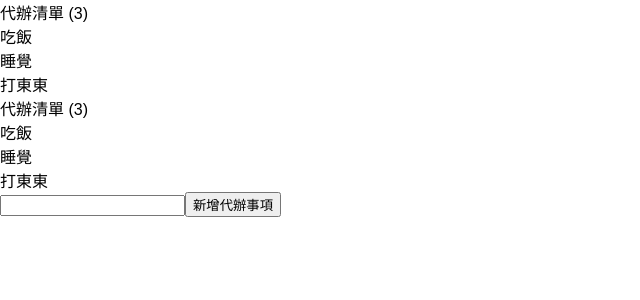
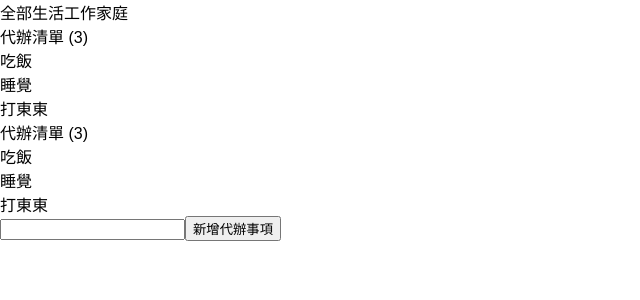
Before and after one commit to curt6815463/react-todolist-bestpractice, a React (Create React App) app: page / in a window 1280 px wide. Shown: the top 300 px of the page, without its empty margins (0-640 px from the left). Built offline with nearby package versions, Linux system fonts and the light colour scheme.

Commit message:
add groupswitch

```diff
--- a/src/App.js
+++ b/src/App.js
@@ -1,10 +1,7 @@
 import React, { Component } from 'react';
-import Title from './components/Title/'
-import CreateTodo from './components/CreateTodo/'
-import TodoList from './components/TodoList/'
 import AllGroupsTabContent from './components/AllGroupsTabContent/'
 import GroupTabContent from './components/GroupTabContent/'
-
+import GroupSwitch from './components/GroupSwitch/'
 class App extends Component {
   constructor(){
     super()
@@ -48,13 +45,17 @@ class App extends Component {
     })
   }
 
+  switchGroup(groupid) {
+    this.setState({
+      activeGroupId: groupid
+    })
+  }
+
   render() {
     let tabContent = <AllGroupsTabContent todos={this.state.todos} />
     return (
       <div className="App">
-        {/* <Title todos={this.state.todos}/>
-        <CreateTodo createTodo={this.createTodo}/>
-        <TodoList todos={this.state.todos}/> */}
+        <GroupSwitch groups={this.state.groups}/>
         <AllGroupsTabContent todos={this.state.todos} />
         <GroupTabContent todos={this.state.todos} createTodo={this.createTodo}/>
       </div>
--- /dev/null
+++ b/src/components/GroupSwitch/index.js
@@ -0,0 +1,23 @@
+import React, { Component } from 'react';
+
+class GroupSwitch extends Component {
+
+  constructor() {
+    super();
+  }
+
+
+  render() {
+    return (
+      <span>
+        {
+          this.props.groups.map((group) => {
+            return <span>{group.name}</span>
+          })
+        }
+      </span>
+    );
+  }
+}
+
+export default GroupSwitch;
```
